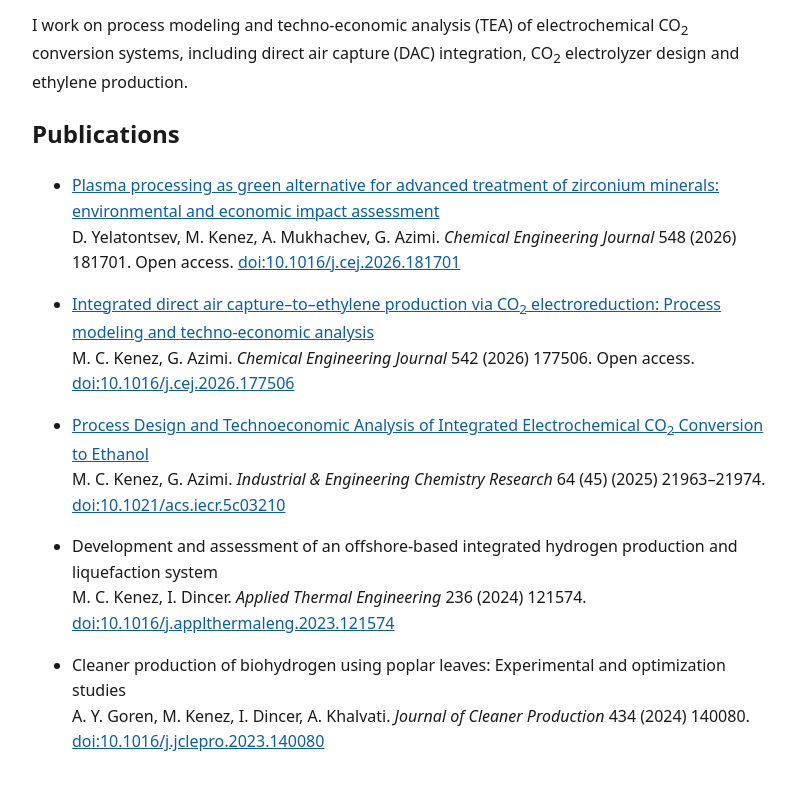
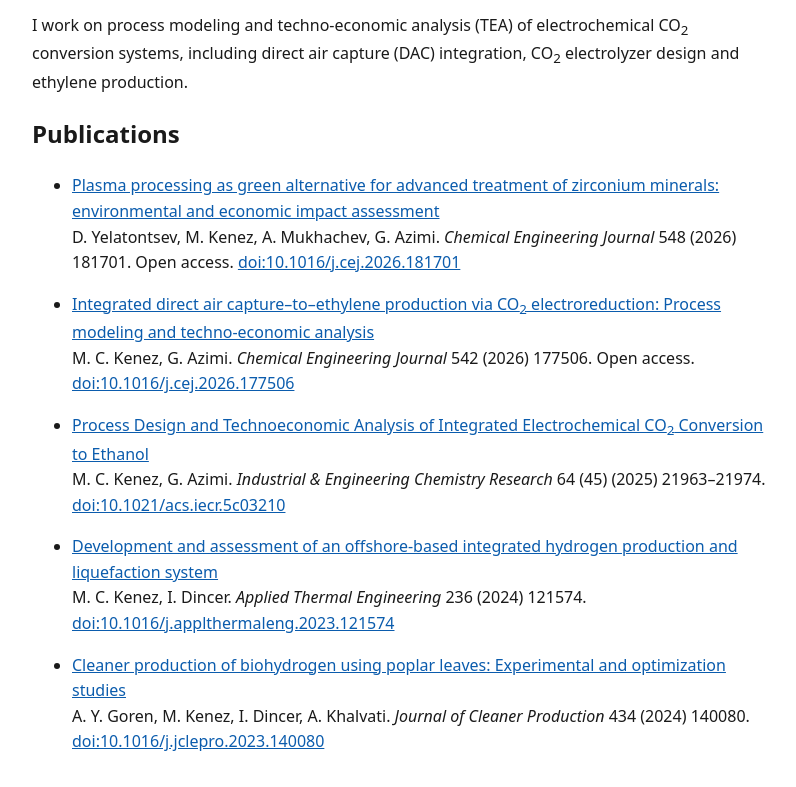
Before and after one commit to muratkenez/muratkenez.github.io, a plain HTML site: page index.html in a window 1280 px wide. Shown: the part 141-928 px from the top of the page, without its empty margins (240-1036 px from the left). Drawn offline with Linux system fonts and the light colour scheme.

Commit message:
Update links and formatting in index.html

```diff
--- a/index.html
+++ b/index.html
@@ -26,10 +26,10 @@ M. C. Kenez, G. Azimi. <em>Chemical Engineering Journal</em> 542 (2026) 177506.
 <li><a href="papers/ethanol/">Process Design and Technoeconomic Analysis of Integrated Electrochemical CO<sub>2</sub> Conversion to Ethanol</a><br>
 M. C. Kenez, G. Azimi. <em>Industrial &amp; Engineering Chemistry Research</em> 64 (45) (2025) 21963–21974.
 <a href="https://doi.org/10.1021/acs.iecr.5c03210">doi:10.1021/acs.iecr.5c03210</a></li>
-<li>Development and assessment of an offshore-based integrated hydrogen production and liquefaction system<br>
+<li><a href="papers/offshore-hydrogen/">Development and assessment of an offshore-based integrated hydrogen production and liquefaction system</a><br>
 M. C. Kenez, I. Dincer. <em>Applied Thermal Engineering</em> 236 (2024) 121574.
 <a href="https://doi.org/10.1016/j.applthermaleng.2023.121574">doi:10.1016/j.applthermaleng.2023.121574</a></li>
-<li>Cleaner production of biohydrogen using poplar leaves: Experimental and optimization studies<br>
+<li><a href="papers/biohydrogen/">Cleaner production of biohydrogen using poplar leaves: Experimental and optimization studies</a><br>
 A. Y. Goren, M. Kenez, I. Dincer, A. Khalvati. <em>Journal of Cleaner Production</em> 434 (2024) 140080.
 <a href="https://doi.org/10.1016/j.jclepro.2023.140080">doi:10.1016/j.jclepro.2023.140080</a></li>
 </ul>
```
